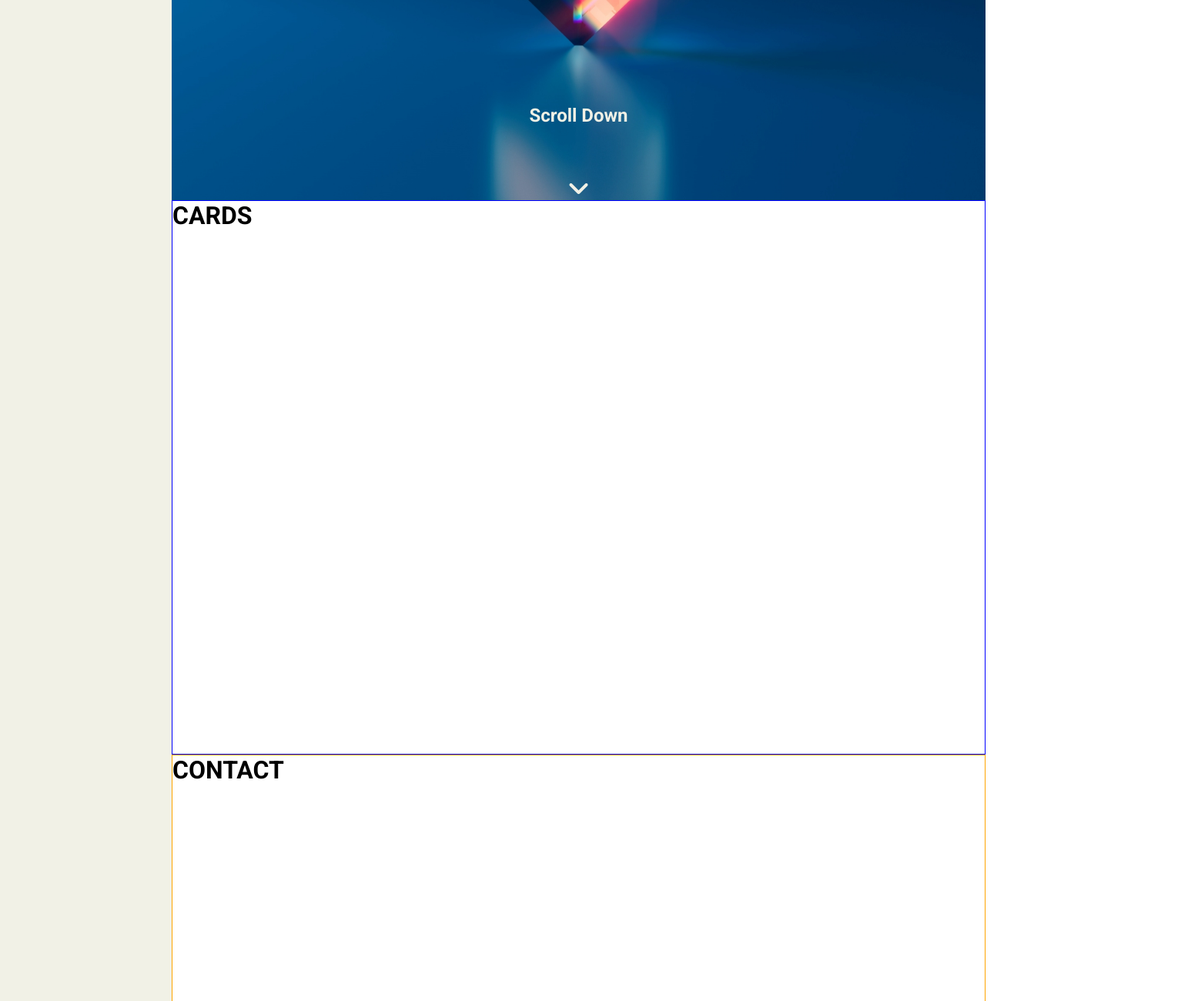
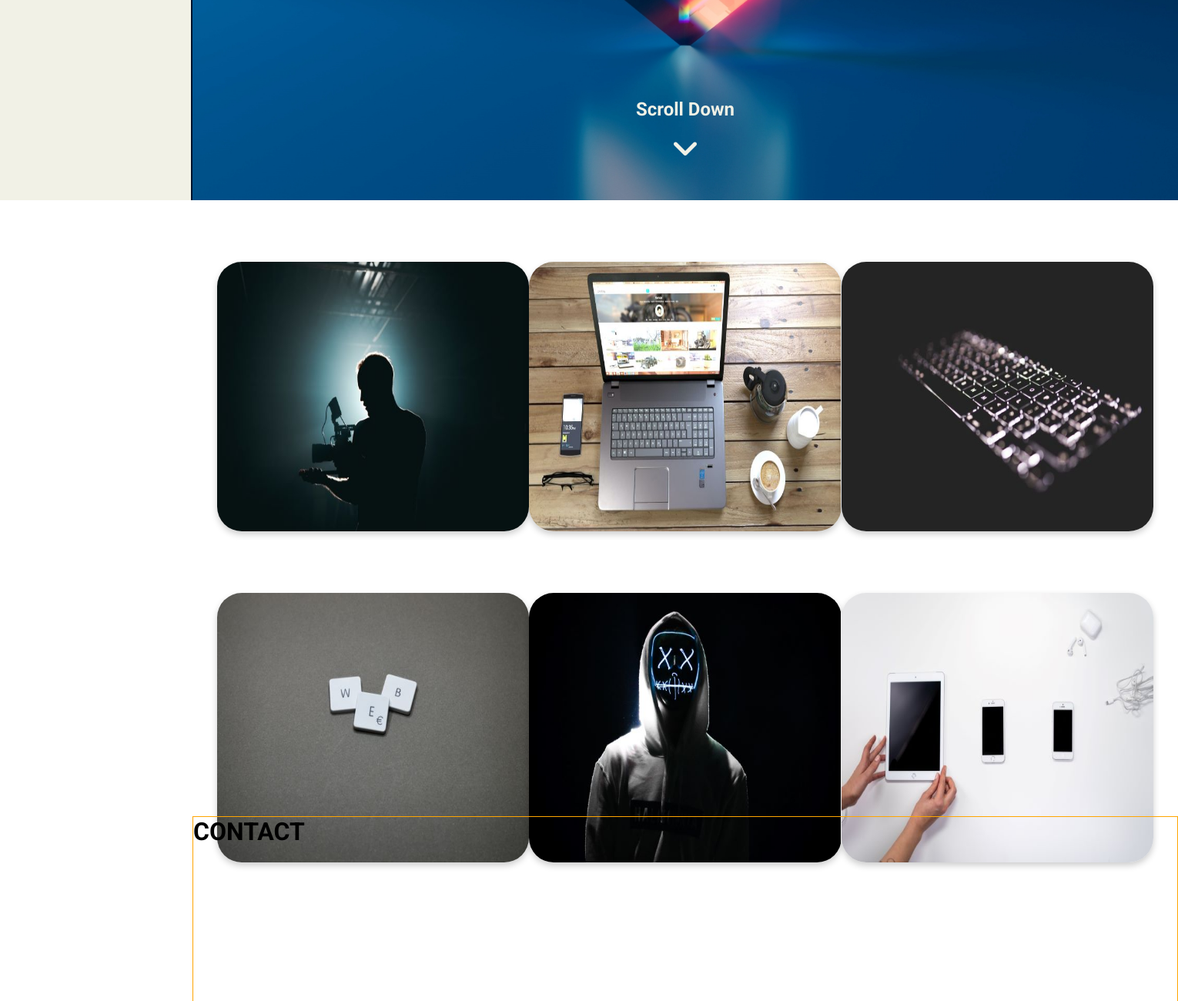
Before and after one commit to MattMakesNoise/Portfolio-NM-MJ, a plain HTML site: page index.html in a window 1280 px wide. Shown: the part 540-1840 px from the top of the page at 77% size, 1530 px wide, since content can reach past the window. Drawn offline with Linux system fonts and the light colour scheme.

Commit message:
adds scroll down button and
makes navbar fixed and starts populating cards section

```diff
--- a/index.html
+++ b/index.html
@@ -50,12 +50,33 @@
             <!-- CONTENT -->
             <main>
                 <div class="hero-wrapper">
-                    <a href="#" class="scroll-down">
+                    <a href="#cards" class="scroll-down">
                         <div class="scroll-wrapper"><h1>Scroll Down</h1><i class="fas fa-angle-down"></i></div>
                     </a>
                 </div>
-                <div class="cards-wrapper">
-                    <h1>CARDS</h1>
+                <div class="cards-wrapper" id="cards">
+                    <div class="row-one">
+                        <div class="card html-css">
+
+                        </div>
+                        <div class="card axure">
+
+                        </div>
+                        <div class="card project-three">
+
+                        </div>
+                    </div>
+                    <div class="row-two">
+                        <div class="card project-four">
+
+                        </div>
+                        <div class="card project-five">
+
+                        </div>
+                        <div class="card project-six">
+
+                        </div>
+                    </div>
                 </div>
                 <div class="contact-wrapper">
                     <h1>CONTACT</h1>
--- a/sass/partials/_global-styles.scss
+++ b/sass/partials/_global-styles.scss
@@ -8,6 +8,7 @@
 
 body {
     font-family: 'Roboto', sans-serif;
+    scroll-behavior: smooth;
 }
 
 .page-wrapper {
@@ -15,6 +16,7 @@ body {
 }
 
 main {
+    margin-left: 250px;
     width: 100%;
     display: flex;
     flex-direction: column;
--- a/sass/partials/sections/_cards.scss
+++ b/sass/partials/sections/_cards.scss
@@ -1,4 +1,88 @@
 .cards-wrapper {
-    height: 90vh;
-    border: 1px solid blue;
+    height: 100vh;
+    display: flex;
+    flex-direction: column;
 }
+
+.card {
+    width: 500px;
+    height: 350px;
+    border-radius: 2rem;
+    box-shadow: 0 4px 8px 0 rgba(0,0,0,0.2);
+    transition: 0.3s;
+    &:hover {
+        box-shadow: 0 6px 10px 0 rgba(0,0,0,0.2);
+    }
+}
+
+.row-one {
+    display: flex;
+    justify-content: space-around;
+    padding: 5rem 2rem 5rem 2rem;
+    .html-css {
+        background-image: url(/img/camerasilhouette600x400.jpg);
+        background-size: 100% 100%;
+        background-repeat: no-repeat;
+        object-fit: contain;
+        &:hover {
+            opacity: 80%;
+
+        }
+    }
+    .axure {
+        background-image: url(/img/desk700x394.jpg);
+        background-size: 100% 100%;
+        background-repeat: no-repeat;
+        object-fit: contain;
+        &:hover {
+            opacity: 80%;
+
+        }
+    }
+    .project-three {
+        background-image: url(/img/keyboard600x400.jpg);
+        background-size: 100% 100%;
+        background-repeat: no-repeat;
+        object-fit: contain;
+        &:hover {
+            opacity: 80%;
+
+        }
+    }
+}
+
+.row-two {
+    display: flex;
+    justify-content: space-around;
+    padding: 0 2rem 2rem 2rem;
+    .project-four {
+        background-image: url(/img/web600x400.jpg);
+        background-size: 100% 100%;
+        background-repeat: no-repeat;
+        object-fit: contain;
+        &:hover {
+            opacity: 80%;
+
+        }
+    }
+    .project-five {
+        background-image: url(/img/spookydude600x400.jpg);
+        background-size: 100% 100%;
+        background-repeat: no-repeat;
+        object-fit: contain;
+        &:hover {
+            opacity: 80%;
+
+        }
+    }
+    .project-six {
+        background-image: url(/img/devices600x400.jpg);
+        background-size: 100% 100%;
+        background-repeat: no-repeat;
+        object-fit: contain;
+        &:hover {
+            opacity: 80%;
+
+        }
+    }
+}
--- a/sass/partials/sections/_hero.scss
+++ b/sass/partials/sections/_hero.scss
@@ -14,21 +14,25 @@
     }
     .scroll-down {
         text-decoration: none;
+        margin-bottom: 2rem;
         .scroll-wrapper {
             display: flex;
             flex-direction: column;
             align-items: center;
             z-index: 2;
+            &:hover {
+                transform: scale(1.25);
+            }
             h1 {
                 color: $nearly-white;
                 font-size: 1.5rem;
-                margin-bottom: 4rem;
+                margin-bottom: 1rem;
             }
             i {
                 color: $nearly-white;
-                font-size: 2rem;
+                font-size: 2.5rem;
+                margin-bottom: 1rem;
             }
         }
     }
-
 }
--- a/sass/partials/sections/_navbar.scss
+++ b/sass/partials/sections/_navbar.scss
@@ -20,12 +20,13 @@
         justify-content: flex-start;
         align-items: flex-start;
         flex: 0 1 200px;
-        position: sticky;
+        position: fixed;
         top: 0px;
         padding: 20px 20px;
-        width: 20%;
+        width: 250px;
         min-height: 100%;
         background-color: $nearly-white;
+        border-right: 2px solid $dark-blue;
         ul {
             display: block;
         }
```
Also changed, not shown: css/style.css, img/camerasilhouette600x400.jpg (added), img/desk700x394.jpg (added), img/devices600x400.jpg (added), img/keyboard600x400.jpg (added), img/spookydude600x400.jpg (added), img/web600x400.jpg (added), 1 other file.
